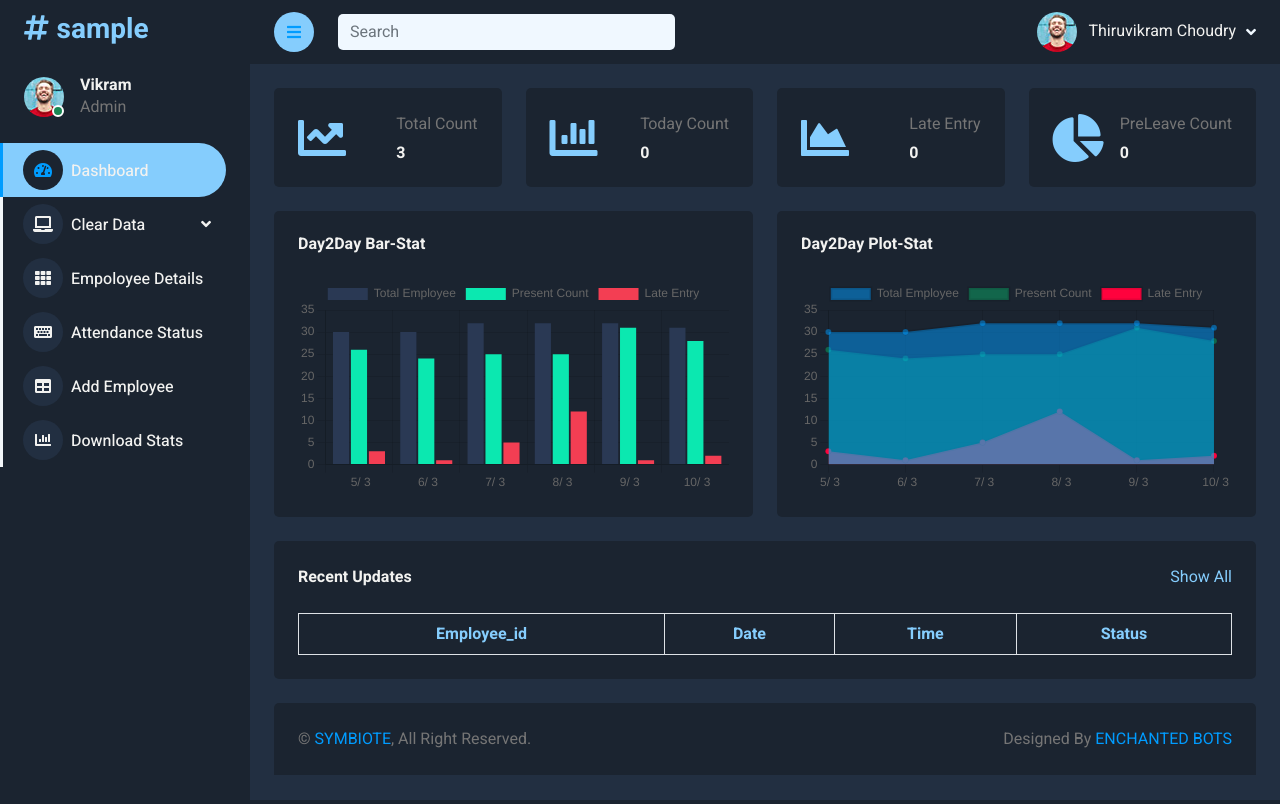
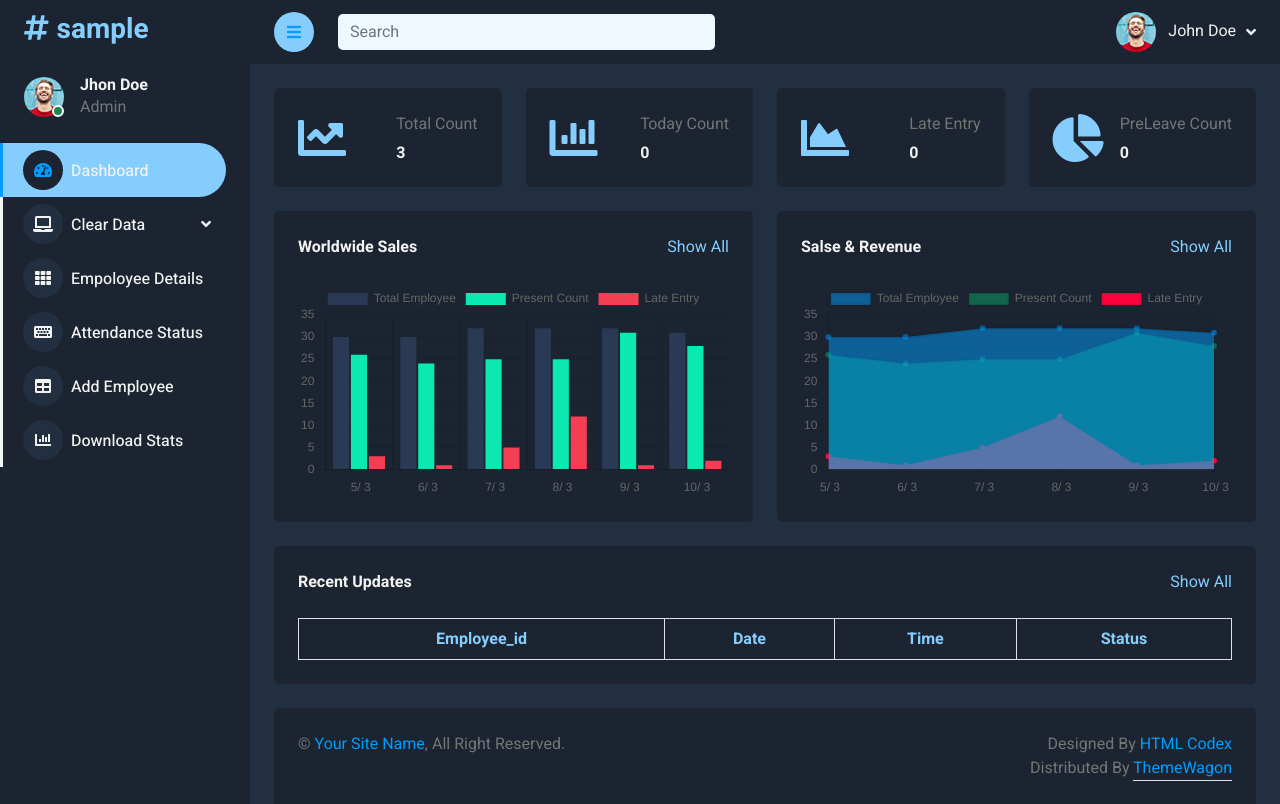
Before and after one commit to Thiruvikramchoudry/attendance_interface, a Django app: page /sample in a window 1280 px wide. Run offline with Django 4.2, Linux system fonts and the light colour scheme; data comes from the database, SQL or seed files in the repository; data that the repository does not hold is empty; some libraries are stand-ins or nearby versions.

Commit message:
footer added....

```diff
--- a/symbiote/templates/symbiote/index.html
+++ b/symbiote/templates/symbiote/index.html
@@ -55,7 +55,7 @@
                         <div class="bg-success rounded-circle border border-2 border-white position-absolute end-0 bottom-0 p-1"></div>
                     </div>
                     <div class="ms-3">
-                        <h6 class="mb-0" style="color: #F2F2F0" onclick="get_data()">Vikram</h6>
+                        <h6 class="mb-0" style="color: #F2F2F0" onclick="get_data()">Jhon Doe</h6>
                         <span>Admin</span>
                     </div>
                 </div>
@@ -162,7 +162,7 @@
                     <div class="nav-item dropdown">
                         <a href="#" class="nav-link dropdown-toggle" data-bs-toggle="dropdown">
                             <img class="rounded-circle me-lg-2" src="{%  static 'symbiote/index_styles/img/user.jpg' %}" alt="" style="width: 40px; height: 40px;">
-                            <span class="d-none d-lg-inline-flex" style="color: #F2F2F0">Thiruvikram Choudry</span>
+                            <span class="d-none d-lg-inline-flex" style="color: #F2F2F0">John Doe</span>
                         </a>
                         <div class="dropdown-menu dropdown-menu-end bg-light border-0 rounded-0 rounded-bottom m-0">
                             <a href="#" class="dropdown-item">My Profile</a>
@@ -225,8 +225,8 @@
                     <div class="col-sm-12 col-xl-6">
                         <div class="bg-light text-center rounded p-4">
                             <div class="d-flex align-items-center justify-content-between mb-4">
-                                <h6 class="mb-0">Day2Day Bar-Stat</h6>
-
+                                <h6 class="mb-0">Worldwide Sales</h6>
+                                <a href="" style="color: #85CDFD">Show All</a>
                             </div>
                             <canvas id="worldwide-sales"></canvas>
                         </div>
@@ -234,8 +234,8 @@
                     <div class="col-sm-12 col-xl-6">
                         <div class="bg-light text-center rounded p-4">
                             <div class="d-flex align-items-center justify-content-between mb-4">
-                                <h6 class="mb-0">Day2Day Plot-Stat</h6>
-
+                                <h6 class="mb-0">Salse & Revenue</h6>
+                                <a href="" style="color: #85CDFD">Show All</a>
                             </div>
                             <canvas id="salse-revenue"></canvas>
                         </div>
@@ -295,12 +295,13 @@
                 <div class="bg-light rounded-top p-4">
                     <div class="row">
                         <div class="col-12 col-sm-6 text-center text-sm-start">
-                            &copy; <a href="#">SYMBIOTE</a>, All Right Reserved.
+                            &copy; <a href="#">Your Site Name</a>, All Right Reserved.
                         </div>
                         <div class="col-12 col-sm-6 text-center text-sm-end">
                             <!--/*** This template is free as long as you keep the footer author’s credit link/attribution link/backlink. If you'd like to use the template without the footer author’s credit link/attribution link/backlink, you can purchase the Credit Removal License from "https://htmlcodex.com/credit-removal". Thank you for your support. ***/-->
-                            Designed By <a href="#">ENCHANTED BOTS</a>
+                            Designed By <a href="https://htmlcodex.com">HTML Codex</a>
                         </br>
+                        Distributed By <a class="border-bottom" href="https://themewagon.com" target="_blank">ThemeWagon</a>
                         </div>
                     </div>
                 </div>
--- a/symbiote/templates/symbiote/login2.html
+++ b/symbiote/templates/symbiote/login2.html
@@ -219,12 +219,13 @@
                 <div class="bg-light rounded-top p-4">
                     <div class="row">
                         <div class="col-12 col-sm-6 text-center text-sm-start">
-                            &copy; <a href="#">SYMBIOTE</a>, All Right Reserved.
+                            &copy; <a href="#">Your Site Name</a>, All Right Reserved.
                         </div>
                         <div class="col-12 col-sm-6 text-center text-sm-end">
                             <!--/*** This template is free as long as you keep the footer author’s credit link/attribution link/backlink. If you'd like to use the template without the footer author’s credit link/attribution link/backlink, you can purchase the Credit Removal License from "https://htmlcodex.com/credit-removal". Thank you for your support. ***/-->
-                            Designed By <a href="#">ENCHANTED BOTS</a>
+                            Designed By <a href="https://htmlcodex.com">HTML Codex</a>
                         </br>
+                        Distributed By <a class="border-bottom" href="https://themewagon.com" target="_blank">ThemeWagon</a>
                         </div>
                     </div>
                 </div>
--- a/symbiote/urls.py
+++ b/symbiote/urls.py
@@ -4,14 +4,16 @@ from django.urls import path,include
 from . import views
 
 urlpatterns = [
-        path('',views.main,name="main"),
-        path('login', views.login, name="login"),
-        path('sample',views.sample,name="sample"),
-        path('clear_data',views.clear,name="clear_data"),
-        path('employee_details',views.employee_detail,name="employee_details"),
-        path('attendance_status',views.attendance_status,name="attendance_status"),
-        path('add_employee',views.add_employee,name="add_employee"),
-        path('save_data',views.save_excel,name="save_data"),
-        path('save_clean',views.save_clear,name="save_clean"),
-        path('download_stats',views.download_stats,name="download_stats"),
-    ]
+    path('',views.main,name="main"),
+    path('login', views.login, name="login"),
+    path('sample',views.sample,name="sample"),
+    path('clear_data',views.clear,name="clear_data"),
+    path('employee_details',views.employee_detail,name="employee_details"),
+    path('attendance_status',views.attendance_status,name="attendance_status"),
+    path('add_employee',views.add_employee,name="add_employee"),
+    path('save_data',views.save_excel,name="save_data"),
+    path('save_clean',views.save_clear,name="save_clean"),
+    path('download_stats',views.download_stats,name="download_stats"),
+    path('login2',views.login2,name="login2"),
+
+]
--- a/symbiote/views.py
+++ b/symbiote/views.py
@@ -10,37 +10,7 @@ import os
 # Create your views here.
 
 def main(request):
-    data = attendence_area.objects.all()[:5]
-    total_count = len(details.objects.all())
-    date = datetime.date.today()
-    today_count = len(attendence_area.objects.filter(Date=date))
-    today_emp = attendence_area.objects.filter(Date=date)
-    late_entry = 0
-    for i in today_emp:
-        time = str((i.Time)).split(":")
-        print(time)
-        hh = int(time[0])
-        mm = int(time[1])
-        ss = int(time[2])
-        if hh > 10 or (hh == 10 and mm != 00):
-            late_entry += 1
-    record = absenteism_count.objects.all()
-    present_count = [];
-    total_person = [];
-    late_person = [];
-    preleave_person = [];
-    dates = []
-    for i in record[::-1][:6][::-1]:
-        present_count.append(i.Total_person - i.preleave_count - i.absent_count)
-        total_person.append(i.Total_person)
-        late_person.append(i.late_count)
-        preleave_person.append(i.preleave_count)
-        dates.append(i.Date)
-
-    return render(request, 'symbiote/index.html',
-                  {'username': "sample", 'details': data, 'total_count': total_count, 'today_count': today_count,
-                   'late_entry': late_entry, 'present_count': present_count, 'total_person': total_person,
-                   'late_person': late_person, 'preleave_person': preleave_person, 'dates': dates})
+    return render(request,'symbiote/login.html')
 
 
 def login(request):
@@ -106,9 +76,10 @@ def add_employee(request):
         gender= request.POST['gender']
         address = request.POST['address']
         phone=request.POST['phone_number']
+        image = request.POST.get("image")
         # emp=details(name=name,designation=designation,date_of_birth=date_of_birth,gender=gender,address=address,phone=phone)
         # emp.save()
-        print(name,designation,date_of_birth,gender,address,phone)
+        print(name,designation,date_of_birth,gender,address,phone,image)
         return redirect('sample')
     return render(request,'symbiote/add_employee.html',{'username':"sample"})
 
@@ -177,6 +148,7 @@ def save_clear(request):
         elif i in absent_entry:
             status.append([i, "absent"])
 
+    print(status)
     df = pd.DataFrame(status, columns=['Employee_Id', 'Status'])
     date=datetime.datetime.today().date()
     df.to_excel("symbiote/static/symbiote/index_styles/attendance_status_files/"+(str(date) + ".xlsx"))
@@ -189,3 +161,11 @@ def download_stats(request):
         dir_list[i]=dir_list[i].split(".")[0]
 
     return render(request,'symbiote/download_files.html',{"username":"sample","files_dir":dir_list})
+
+def login2(request):
+    if request.method=="POST":
+        user_name=request.POST['user_name']
+        password=request.POST['password']
+        print(user_name,password)
+        return redirect('login2')
+    return render(request,'symbiote/login2.html')
```
Also changed, not shown: symbiote/templates/symbiote/add_employee.html (+11 -4 lines), symbiote/templates/symbiote/attendance_status.html (+6 -5 lines), symbiote/templates/symbiote/download_files.html (+12 -5 lines), symbiote/templates/symbiote/employee_details.html (+6 -5 lines).
